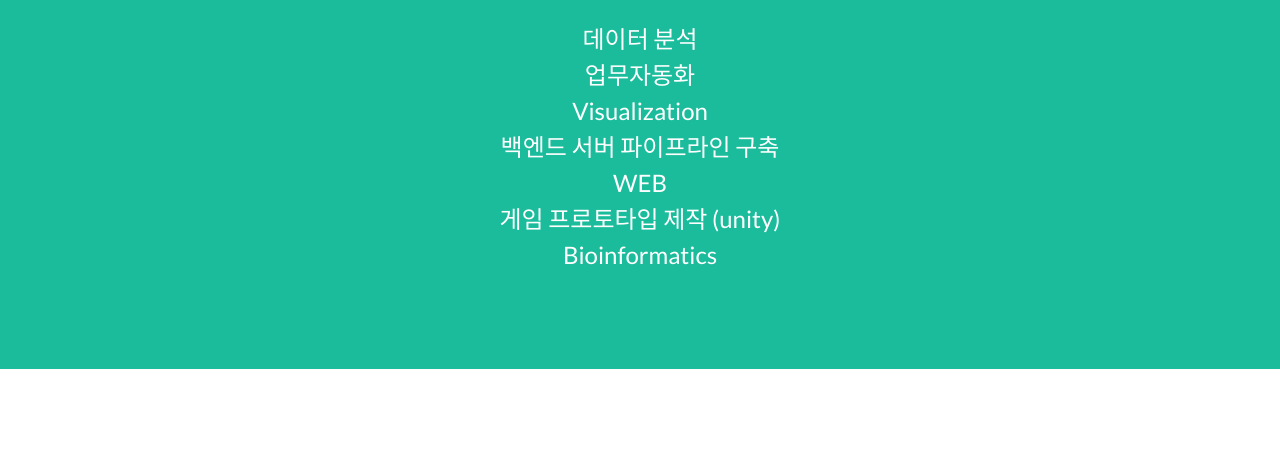
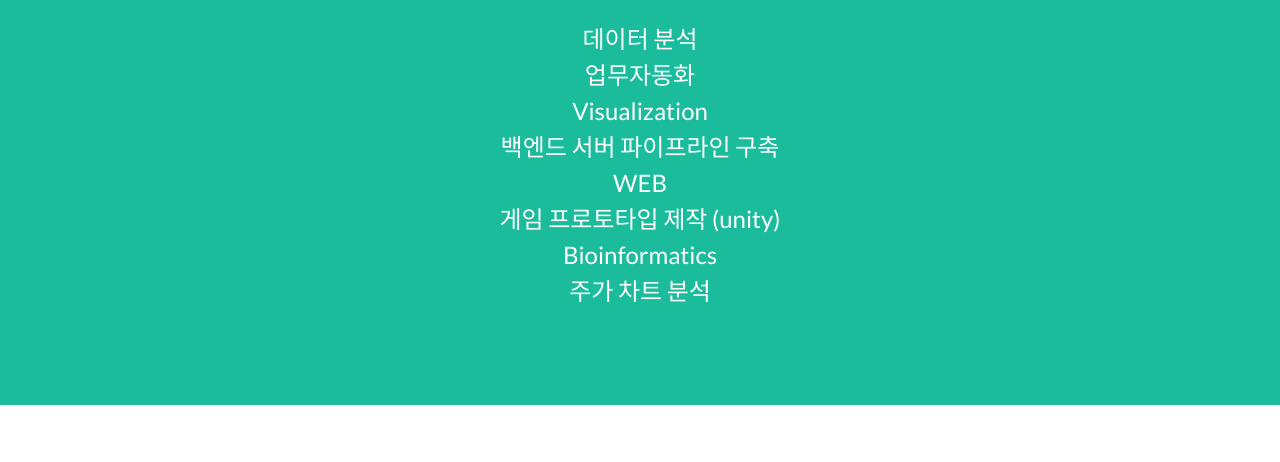
Before and after one commit to Shin-jongwhan/stockop_outsourcing, a plain HTML site: page index.html in a window 1280 px wide. Shown: the part 327-789 px from the top of the page. Drawn offline with nearby package versions, Linux system fonts and the light colour scheme.

Commit message:
Update index.html

```diff
--- a/index.html
+++ b/index.html
@@ -49,7 +49,7 @@
                     <div class="divider-custom-line"></div>
                 </div>
                 <!-- Masthead Subheading-->
-                <p class="masthead-subheading font-weight-light mb-0">데이터 분석<br/>업무자동화<br/>Visualization<br/>백엔드 서버 파이프라인 구축<br/>WEB<br/>게임 프로토타입 제작 (unity)<br/>Bioinformatics</p>
+                <p class="masthead-subheading font-weight-light mb-0">데이터 분석<br/>업무자동화<br/>Visualization<br/>백엔드 서버 파이프라인 구축<br/>WEB<br/>게임 프로토타입 제작 (unity)<br/>Bioinformatics<br/>주가 차트 분석</p>
             </div>
         </header>
         <!-- Portfolio Section-->
```
